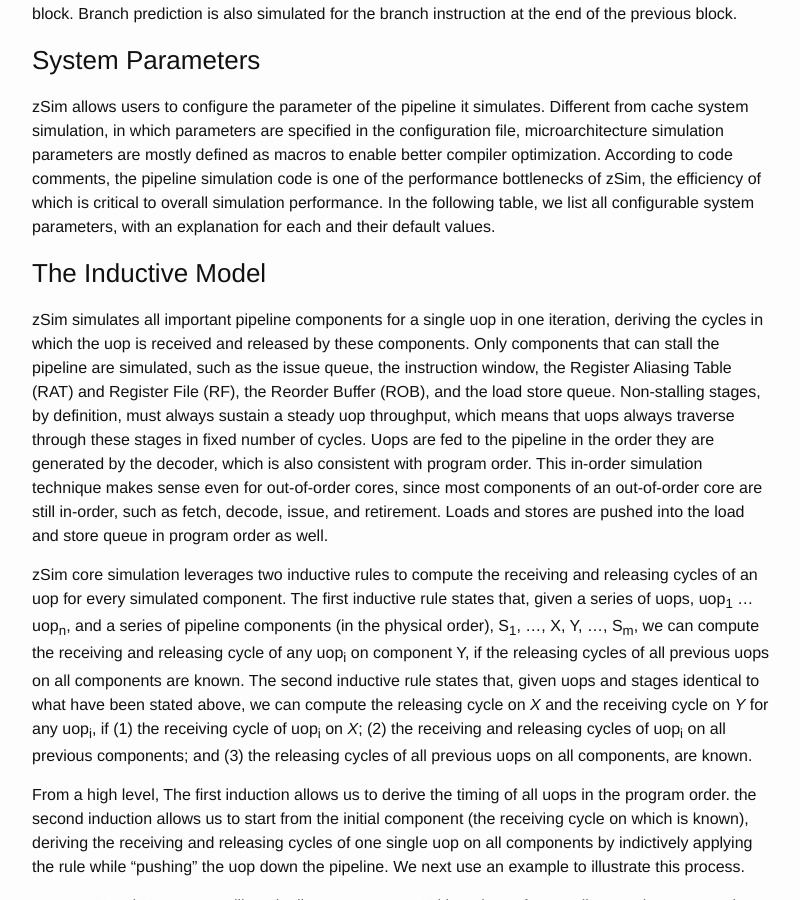
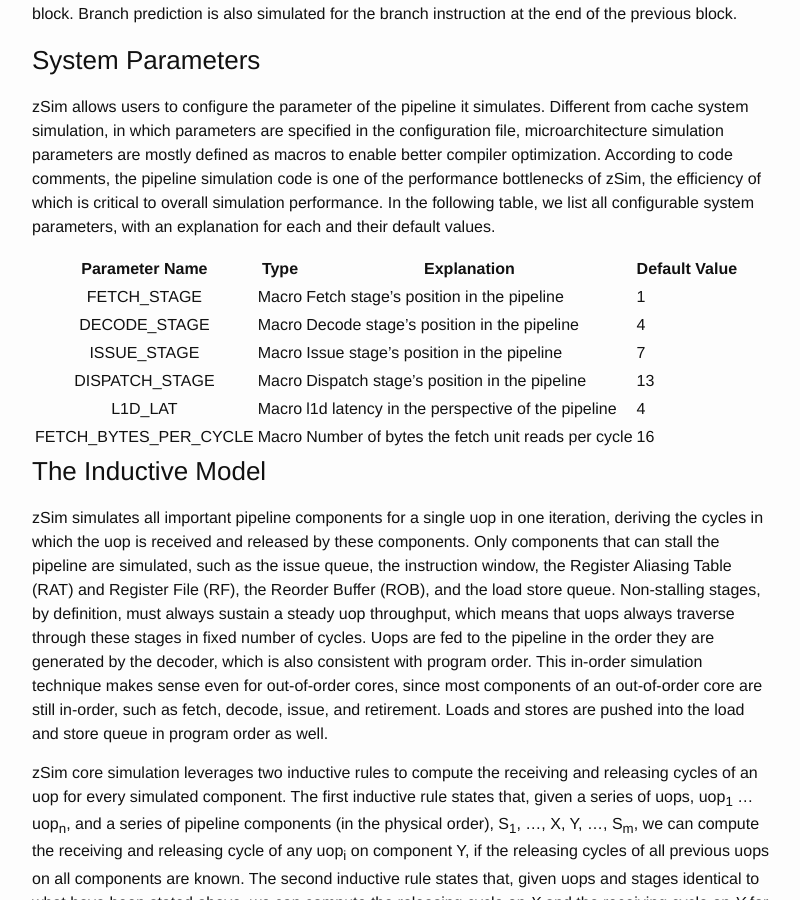
Before and after one commit to wangziqi2013/wangziqi2013.github.io, a Jekyll site: the page built from _posts/2019-12-31-zsim-microarch.markdown, in a window 1280 px wide and 900 px high, scrolled down 10652 px. Shown: the whole window, without its empty margins (238-1038 px from the left). Built offline with Jekyll 4.4.1, drawn with Linux system fonts in a browser that asks for light colours.

Commit message:
Adding param

```diff
--- a/_posts/2019-12-31-zsim-microarch.markdown
+++ b/_posts/2019-12-31-zsim-microarch.markdown
@@ -384,7 +384,16 @@ to enable better compiler optimization. According to code comments, the pipeline
 bottlenecks of zSim, the efficiency of which is critical to overall simulation performance. In the following table,
 we list all configurable system parameters, with an explanation for each and their default values.
 
+| Parameter Name | Type | Explanation | Default Value |
+|:--------------:|------|-------------|---------------|
+| FETCH_STAGE | Macro | Fetch stage's position in the pipeline | 1 |
+| DECODE_STAGE | Macro | Decode stage's position in the pipeline | 4 |
+| ISSUE_STAGE | Macro | Issue stage's position in the pipeline | 7 |
+| DISPATCH_STAGE | Macro | Dispatch stage's position in the pipeline | 13 |
+| L1D_LAT | Macro | l1d latency in the perspective of the pipeline | 4 |
+| FETCH_BYTES_PER_CYCLE | Macro | Number of bytes the fetch unit reads per cycle | 16 |
 
+{:.mbtablestyle}
 
 ### The Inductive Model
 
```
